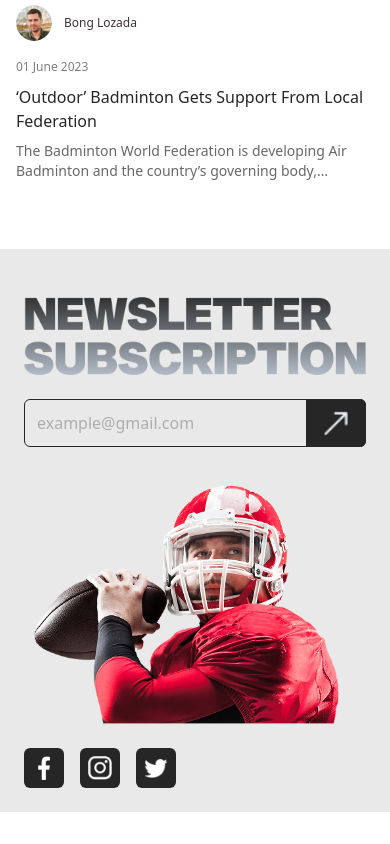
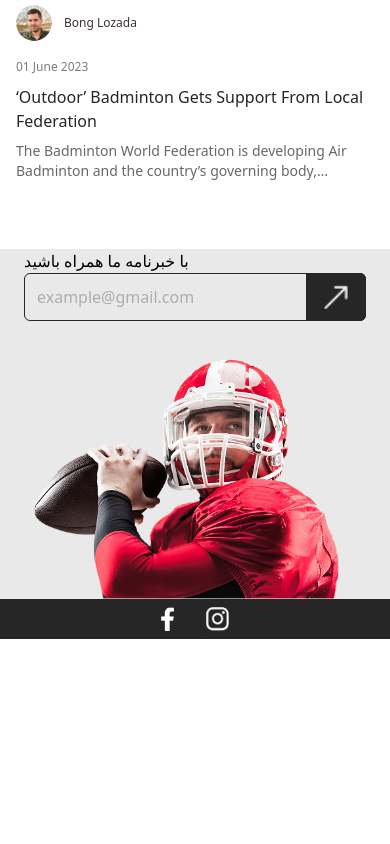
Before and after one commit to mhselfs/sport-blog, a React (Vite) app: page / in a window 390 px wide. Shown: the part 5616-6460 px from the top of the page. After the commit the page ends 6255 px from the top, so only its background shows below. Built offline with nearby package versions, Linux system fonts and the light colour scheme.

Commit message:
edit footer mobile & desktop

```diff
--- a/src/components/NewsLetter.jsx
+++ b/src/components/NewsLetter.jsx
@@ -8,11 +8,11 @@ import arrow from "../assets/arrow.png";
 
 const NewsLetter = () => {
     return (
-        <div className='mx-auto my-8 md:my-16 lg:my-32 max-h-auto lg:max-h-[385px] w-full max-w-[1168px] bg-[#262626]/10'>
+        <div className='max-h-auto lg:max-h-[385px] w-full max-w-screen bg-[#262626]/10'>
             {/* Desktop Version (exactly as original) */}
-            <div className='hidden lg:flex gap-5'>
-                <div className='m-20'>
-                    <img className='w-[614px] h-[120px] my-10 object-contain' src={newsText} alt="Newsletter" />
+            <div className='hidden lg:flex gap-5 justify-around'>
+                <div className='mx-20 mt-8'>
+                    <img className='h-[120px] my-10 object-contain' src={newsText} alt="Newsletter" />
                     <div className="relative">
                         <input
                             placeholder="example@gmail.com"
@@ -27,13 +27,13 @@ const NewsLetter = () => {
                     </div>
                 </div>
                 <div>
-                    <img className='w-[520px] h-[385px]' src={newsbg} alt="Newsletter background" />
+                    <img className='w-[520px] h-[385]' src={newsbg} alt="Newsletter background" />
                 </div>
             </div>
 
             {/* Mobile Version */}
-            <div className='lg:hidden flex flex-col p-6'>
-                <img className='w-full max-w-[614px] h-auto my-6 object-contain' src={newsText} alt="Newsletter" />
+            <div className='lg:hidden flex flex-col px-6'>
+                <span>با خبرنامه ما همراه باشید</span>
 
                 <div className="relative mb-6">
                     <input
@@ -48,20 +48,13 @@ const NewsLetter = () => {
                     />
                 </div>
 
-                <img className='w-full h-auto mb-6 object-cover rounded-lg' src={newsbg} alt="Newsletter background" />
-
-                <div className='flex text-white gap-4'>
-                    <img src={facebook} className='bg-[#262626] w-10 h-10 object-contain p-2 rounded-md' alt="Facebook" />
-                    <img src={instagram} className='bg-[#262626] w-10 h-10 object-contain p-2 rounded-md' alt="Instagram" />
-                    <img src={twitter} className='bg-[#262626] w-10 h-10 object-contain p-2 rounded-md' alt="Twitter" />
-                </div>
+                <img className='w-full h-auto object-cover rounded-lg' src={newsbg} alt="Newsletter background" />
             </div>
 
             {/* Social Icons (Desktop) */}
-            <div className='hidden lg:flex text-white gap-4 my-5'>
-                <img src={facebook} className='bg-[#262626] w-[44px] h-[44px] object-contain p-2 rounded-md' alt="Facebook" />
-                <img src={instagram} className='bg-[#262626] w-[44px] h-[44px] object-contain p-2 rounded-md' alt="Instagram" />
-                <img src={twitter} className='bg-[#262626] w-[44px] h-[44px] object-contain p-2 rounded-md' alt="Twitter" />
+            <div className='flex text-white gap-4 w-screen bg-[#262626] justify-center'>
+                <img src={facebook} className='bg-[#262626] h-10 lg:w-10 object-contain p-2 rounded-md' alt="Facebook" />
+                <img src={instagram} className='bg-[#262626] h-10 lg:w-10 object-contain p-2 rounded-md' alt="Instagram" />
             </div>
         </div>
     );
```
